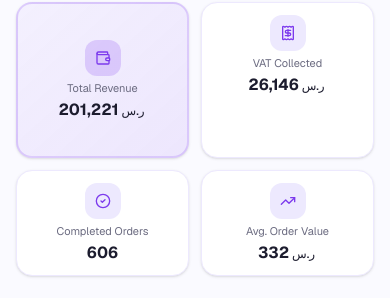
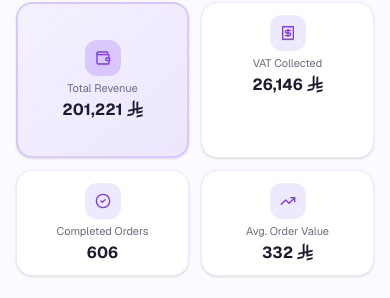
Before and after one commit to mekhld1/v0-luxury-car-wash-icon, a Next.js app: page /earnings in a window 390 px wide. Shown: the part 402-700 px from the top of the page. Built offline with nearby package versions, Linux system fonts and the light colour scheme.

Commit message:
feat: update earnings page Total Revenue card with SAR symbol\n\nUpdate mobile view to use SARSymbol for consistent view and fix client component caching issues.

```diff
--- a/app/earnings/page.tsx
+++ b/app/earnings/page.tsx
@@ -406,7 +406,7 @@ export default function EarningsPage() {
                   Total Revenue
                 </p>
                 <p className="mt-1 text-base font-bold leading-tight text-foreground">
-                  {stats.totalRevenue.toLocaleString()}<span className="mr-0.5 text-xs font-medium"> ر.س</span>
+                  {stats.totalRevenue.toLocaleString()}<SARSymbol />
                 </p>
               </div>
               {/* Desktop Layout */}
--- a/app/page.tsx
+++ b/app/page.tsx
@@ -1,5 +1,6 @@
 "use client"
 
+// Dashboard page for Shiny provider portal
 import { DashboardSidebar } from "@/components/dashboard-sidebar"
 import { KpiCard } from "@/components/kpi-card"
 import { OrdersTable } from "@/components/orders-table"
--- a/components/kpi-card.tsx
+++ b/components/kpi-card.tsx
@@ -1,6 +1,7 @@
 "use client"
 
 import { cn } from "@/lib/utils"
+import { SARSymbol } from "@/components/sar-symbol"
 import type { LucideIcon } from "lucide-react"
 import type { ReactNode } from "react"
 
@@ -37,7 +38,7 @@ export function KpiCard({ icon: Icon, label, value, mobileValue, trend, classNam
         <p className="mt-1 text-base font-bold leading-tight text-foreground">
           {isCurrencyCard ? (
             <>
-              {mobileValue.toLocaleString()}<span className="mr-0.5 text-xs font-medium"> ر.س</span>
+              {mobileValue.toLocaleString()}<SARSymbol />
             </>
           ) : (
             value
```
